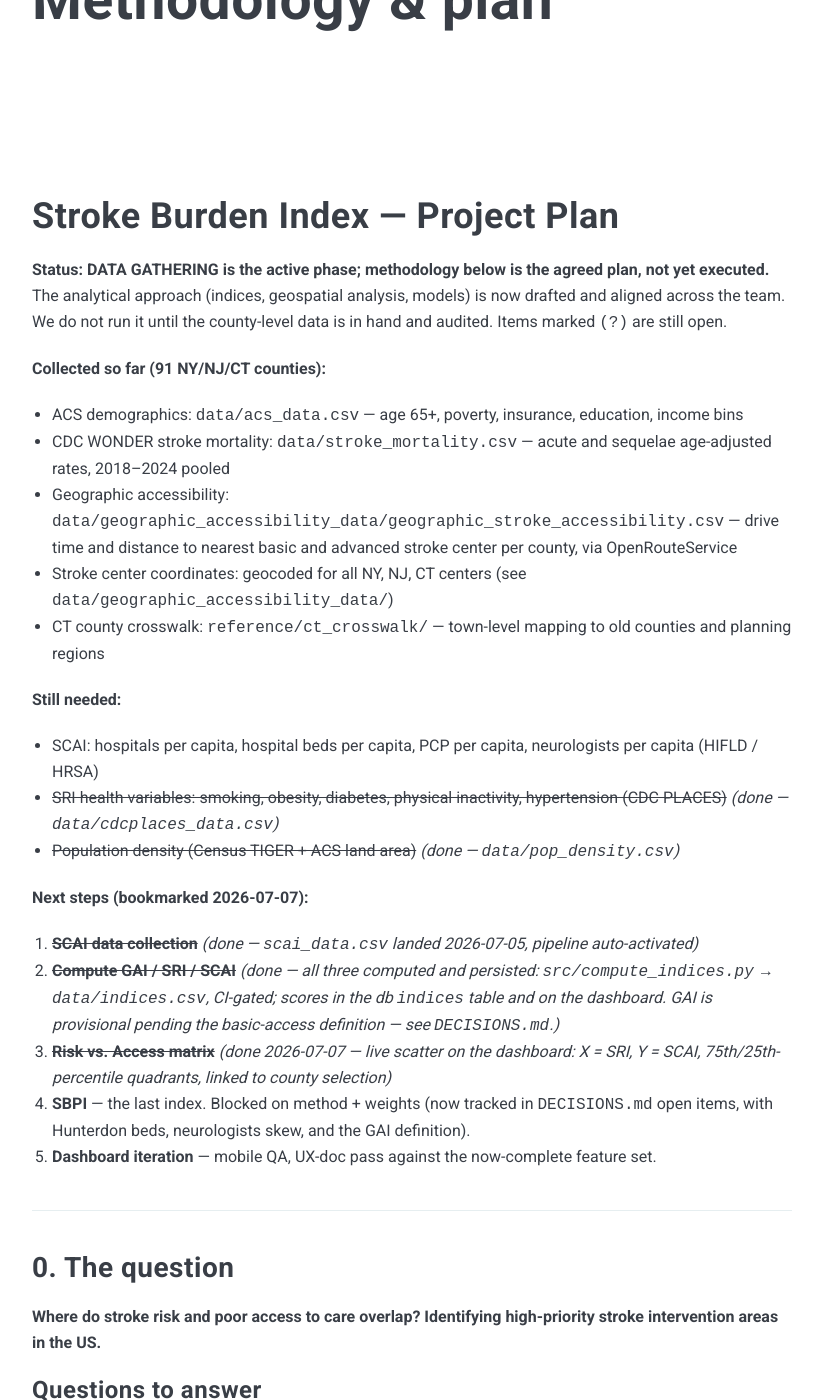
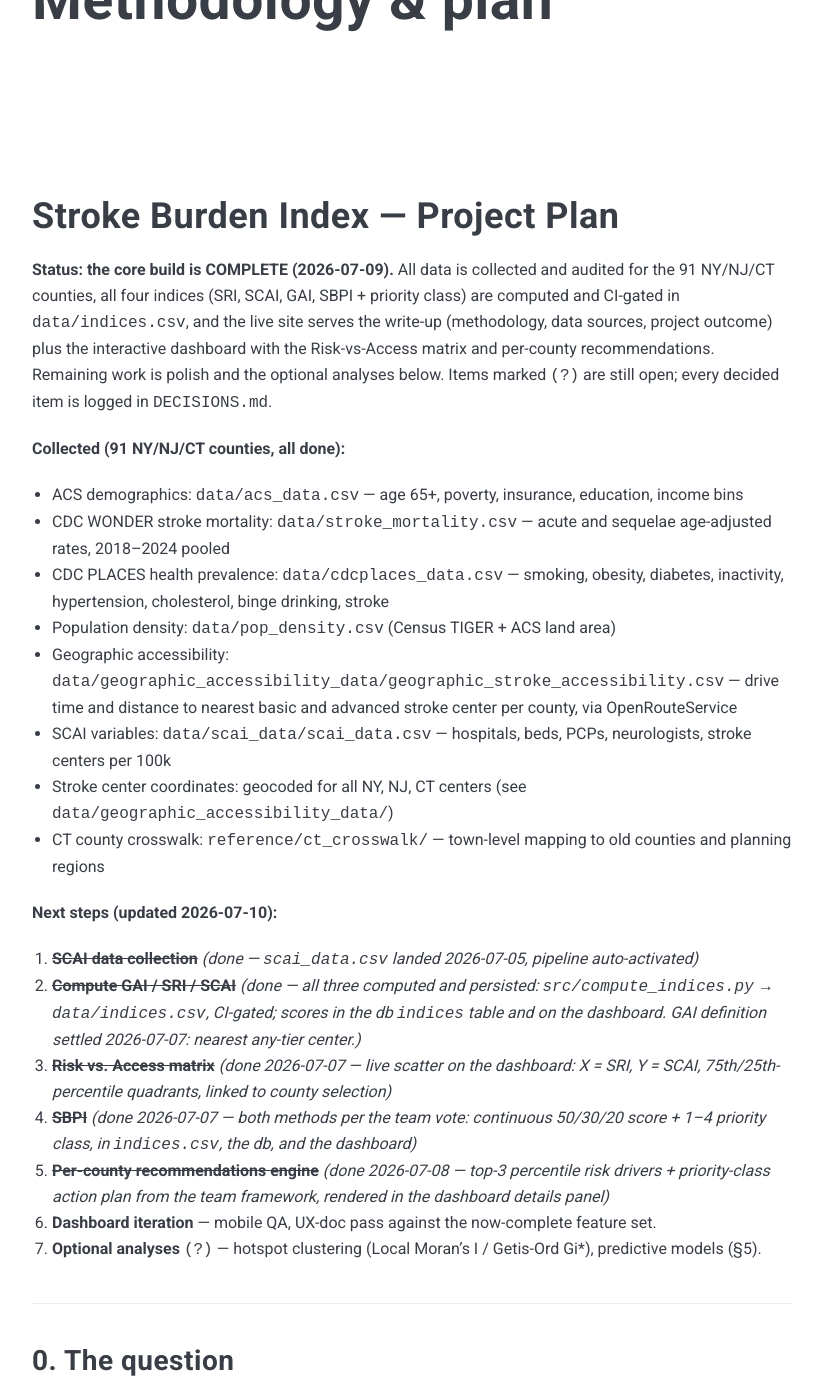
Before and after one commit to palism1/stroke-burden-index, a Jekyll site: the page built from docs/plan.md, in a window 1280 px wide and 1400 px high, scrolled down 216 px. Shown: the whole window, without its empty margins (228-1050 px from the left). Built offline with Jekyll 4.4.1, drawn with Linux system fonts in a browser that asks for light colours; nearby versions of some CDN libraries; some of the changed text lies outside the part shown.

Commit message:
Docs: refresh project status across README, plan, dictionary, pipeline guide
The status docs still described the data-gathering phase. Reality as of
2026-07-09: all data collected, four indices computed and CI-gated,
recommendations engine live, site + dashboard complete.

- README: status paragraph rewritten; theme name corrected (vendored Zolan,
  not cayman); nonexistent outputs/ dropped from the layout; db table list
  now includes scai + indices; compute_indices/build_site_data steps added;
  test count 34 -> 135 + smoke test; DECISIONS.md added to resources.
- data_dictionary: new data/indices.csv section (all 15 columns incl.
  threshold flags and top-3 drivers) — pays down the contract-test rule
  that REGISTRY changes update the dictionary in the same PR.
- plan.md: status header says core build COMPLETE; collected list unified;
  next-steps 4/5 struck as done (SBPI, recommendations engine); stale open
  questions struck with their dated resolutions.
- pipeline_guide: indices.csv column list updated, db join example gains
  sbpi columns, link to the dictionary's full column reference.

```diff
--- a/docs/plan.md
+++ b/docs/plan.md
@@ -6,26 +6,26 @@ nav_order: 3
 
 # Stroke Burden Index — Project Plan
 
-**Status: DATA GATHERING is the active phase; methodology below is the agreed plan, not yet executed.** The analytical approach (indices, geospatial analysis, models) is now drafted and aligned across the team. We do not run it until the county-level data is in hand and audited. Items marked `(?)` are still open.
+**Status: the core build is COMPLETE (2026-07-09).** All data is collected and audited for the 91 NY/NJ/CT counties, all four indices (SRI, SCAI, GAI, SBPI + priority class) are computed and CI-gated in `data/indices.csv`, and the live site serves the write-up (methodology, data sources, project outcome) plus the interactive dashboard with the Risk-vs-Access matrix and per-county recommendations. Remaining work is polish and the optional analyses below. Items marked `(?)` are still open; every decided item is logged in `DECISIONS.md`.
 
-**Collected so far (91 NY/NJ/CT counties):**
+**Collected (91 NY/NJ/CT counties, all done):**
 - ACS demographics: `data/acs_data.csv` — age 65+, poverty, insurance, education, income bins
 - CDC WONDER stroke mortality: `data/stroke_mortality.csv` — acute and sequelae age-adjusted rates, 2018–2024 pooled
+- CDC PLACES health prevalence: `data/cdcplaces_data.csv` — smoking, obesity, diabetes, inactivity, hypertension, cholesterol, binge drinking, stroke
+- Population density: `data/pop_density.csv` (Census TIGER + ACS land area)
 - Geographic accessibility: `data/geographic_accessibility_data/geographic_stroke_accessibility.csv` — drive time and distance to nearest basic and advanced stroke center per county, via OpenRouteService
+- SCAI variables: `data/scai_data/scai_data.csv` — hospitals, beds, PCPs, neurologists, stroke centers per 100k
 - Stroke center coordinates: geocoded for all NY, NJ, CT centers (see `data/geographic_accessibility_data/`)
 - CT county crosswalk: `reference/ct_crosswalk/` — town-level mapping to old counties and planning regions
 
-**Still needed:**
-- SCAI: hospitals per capita, hospital beds per capita, PCP per capita, neurologists per capita (HIFLD / HRSA)
-- ~~SRI health variables: smoking, obesity, diabetes, physical inactivity, hypertension (CDC PLACES)~~ *(done — `data/cdcplaces_data.csv`)*
-- ~~Population density (Census TIGER + ACS land area)~~ *(done — `data/pop_density.csv`)*
-
-**Next steps (bookmarked 2026-07-07):**
+**Next steps (updated 2026-07-10):**
 1. ~~**SCAI data collection**~~ *(done — `scai_data.csv` landed 2026-07-05, pipeline auto-activated)*
-2. ~~**Compute GAI / SRI / SCAI**~~ *(done — all three computed and persisted: `src/compute_indices.py` → `data/indices.csv`, CI-gated; scores in the db `indices` table and on the dashboard. GAI is provisional pending the basic-access definition — see `DECISIONS.md`.)*
+2. ~~**Compute GAI / SRI / SCAI**~~ *(done — all three computed and persisted: `src/compute_indices.py` → `data/indices.csv`, CI-gated; scores in the db `indices` table and on the dashboard. GAI definition settled 2026-07-07: nearest any-tier center.)*
 3. ~~**Risk vs. Access matrix**~~ *(done 2026-07-07 — live scatter on the dashboard: X = SRI, Y = SCAI, 75th/25th-percentile quadrants, linked to county selection)*
-4. **SBPI** — the last index. Blocked on method + weights (now tracked in `DECISIONS.md` open items, with Hunterdon beds, neurologists skew, and the GAI definition).
-5. **Dashboard iteration** — mobile QA, UX-doc pass against the now-complete feature set.
+4. ~~**SBPI**~~ *(done 2026-07-07 — both methods per the team vote: continuous 50/30/20 score + 1–4 priority class, in `indices.csv`, the db, and the dashboard)*
+5. ~~**Per-county recommendations engine**~~ *(done 2026-07-08 — top-3 percentile risk drivers + priority-class action plan from the team framework, rendered in the dashboard details panel)*
+6. **Dashboard iteration** — mobile QA, UX-doc pass against the now-complete feature set.
+7. **Optional analyses** `(?)` — hotspot clustering (Local Moran's I / Getis-Ord Gi*), predictive models (§5).
 
 ---
 
@@ -133,7 +133,7 @@ SBPI = 0.5 · SRI + 0.3 · (Access deficit) + 0.2 · (Distance deficit)
 
 Weights are tunable, but vulnerability should always carry the most weight.
 
-> `(?)` **Weights need reconciling.** The formula above uses **50 / 30 / 20**, but the prose target was **50% vulnerability / 25% access / 25% distance** (50 / 25 / 25). Pick one before write-up — the numbers don't currently match.
+> ~~`(?)` **Weights need reconciling.**~~ *(resolved 2026-07-07: team vote locked **50 / 30 / 20** — see `DECISIONS.md`.)*
 
 **Option 2 — quadrant-based SBPI.** Instead of a continuous score, classify each county 1–4:
 
@@ -146,7 +146,7 @@ Weights are tunable, but vulnerability should always carry the most weight.
 
 ### National ranking
 
-Produce a county-level ranking by SBPI. `(?)` Final ranking/combination method (Option 1 vs Option 2, or both) TBD once both indices exist.
+Produce a county-level ranking by SBPI. ~~`(?)` Final ranking/combination method TBD~~ *(resolved 2026-07-07: **both** — the continuous score (`sbpi`) and the 1–4 class (`sbpi_class`) ship together in `data/indices.csv`; class counts today: 55 low / 16 moderate / 10 high / 10 critical.)*
 
 ---
 
@@ -296,16 +296,16 @@ Geocoded stroke center files for NY, NJ, CT are in `data/geographic_accessibilit
 
 ## Open questions to resolve
 
-- `(?)` Basic-access definition: `drive_time_min` / `nearest_stroke_distance` measure the nearest *primary/acute-designated* center only, but an advanced center (which also treats stroke) is closer in 19 of 91 counties. Redefine as nearest any-tier center (columnwise `min` — no re-querying needed) or keep and document as designation-specific. See [the lineage review](./geo_lineage_review.html), finding F2.
-- `(?)` Reconcile SBPI weights: formula is 50/30/20, prose target was 50/25/25.
-- `(?)` SBPI method: continuous weighted (Option 1), quadrant classification (Option 2), or both.
-- `(?)` Canonical CT code system (old counties vs planning regions) — pending decision.
+- ~~`(?)` Basic-access definition (lineage review finding F2).~~ *(resolved 2026-07-07, team vote: nearest **any-tier** center — the basic-tier GAI inputs use the columnwise `min` of the two tiers, derived at index time; source CSVs unchanged. See `DECISIONS.md`.)*
+- ~~`(?)` Reconcile SBPI weights: formula is 50/30/20, prose target was 50/25/25.~~ *(resolved 2026-07-07: 50/30/20 — see `DECISIONS.md`)*
+- ~~`(?)` SBPI method: continuous weighted (Option 1), quadrant classification (Option 2), or both.~~ *(resolved 2026-07-07: both — `sbpi` + `sbpi_class` in `data/indices.csv`)*
+- ~~`(?)` Canonical CT code system (old counties vs planning regions).~~ *(settled in practice: all committed data uses the old 8-county codes, enforced by the `validate_ct_codes` gate in every pipeline)*
 - ~~`(?)` Pooled-mortality year window for CDC WONDER.~~ *(locked: 2018–2024, matches the committed data)*
 - ~~`(?)` Rename SVI to avoid the CDC Social Vulnerability Index collision.~~ *(resolved 2026-07-05: renamed to SRI, Stroke Risk Index)*
-- `(?)` Stroke-center file scope: tristate proof-of-concept or national.
-- `(?)` National stroke-center designation source: EMNet vs Joint Commission.
-- `(?)` Does County Health Rankings cover enough SRI variables to skip multi-source assembly.
-- `(?)` Final SRI / SCAI variable lists (trim after seeing data quality).
+- `(?)` Stroke-center file scope: tristate proof-of-concept or national. *(tristate shipped; going national is a possible extension)*
+- `(?)` National stroke-center designation source: EMNet vs Joint Commission. *(only relevant if the national extension happens)*
+- ~~`(?)` Does County Health Rankings cover enough SRI variables to skip multi-source assembly.~~ *(moot — multi-source assembly is done: ACS + CDC PLACES + WONDER + TIGER)*
+- ~~`(?)` Final SRI / SCAI variable lists (trim after seeing data quality).~~ *(locked in `src/compute_indices.py` CONFIG per the dated `DECISIONS.md` entries — 13 SRI variables, 4 SCAI variables after exclusions)*
 - `(?)` Hotspot analysis (Local Moran's I / Getis-Ord Gi\*) — include or skip.
 - ~~`(?)` Travel-distance metric: haversine for v1, routed drive time later.~~ *(both shipped: straight-line miles + ORS drive time in `geographic_stroke_accessibility.csv`)*
 - ~~`(?)` Output surface: static maps only, or an interactive dashboard (changes the host).~~ *(decided: client-side dashboard on Pages, scaffold at `docs/dashboard/` — see §6)*
```
Also changed, not shown: data/data_dictionary.md (+19 -0 lines), docs/pipeline_guide.md (+5 -2 lines), README.md.
